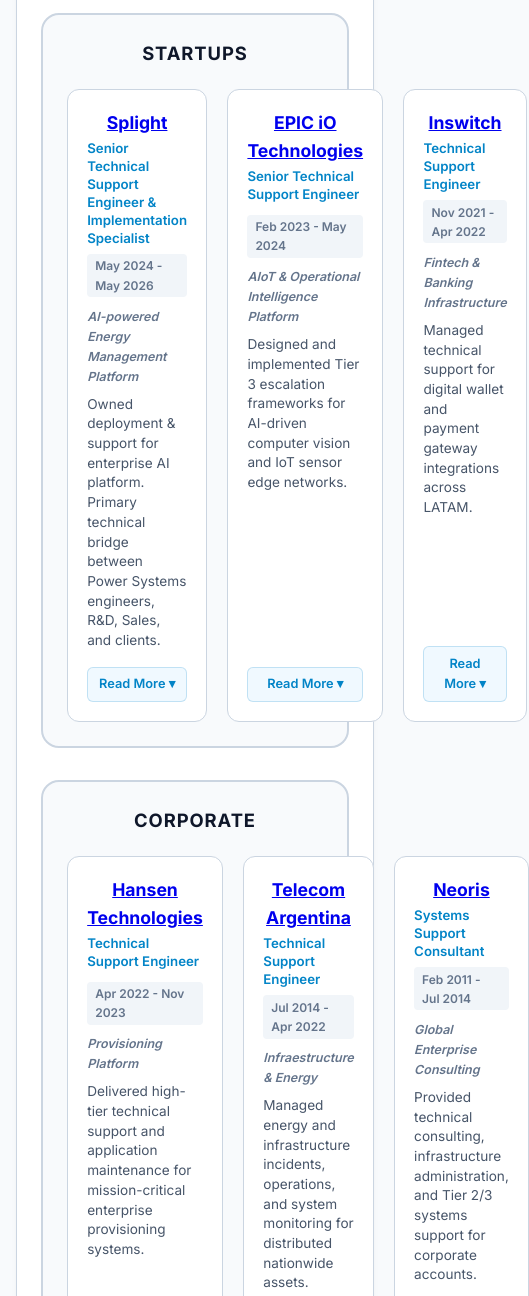
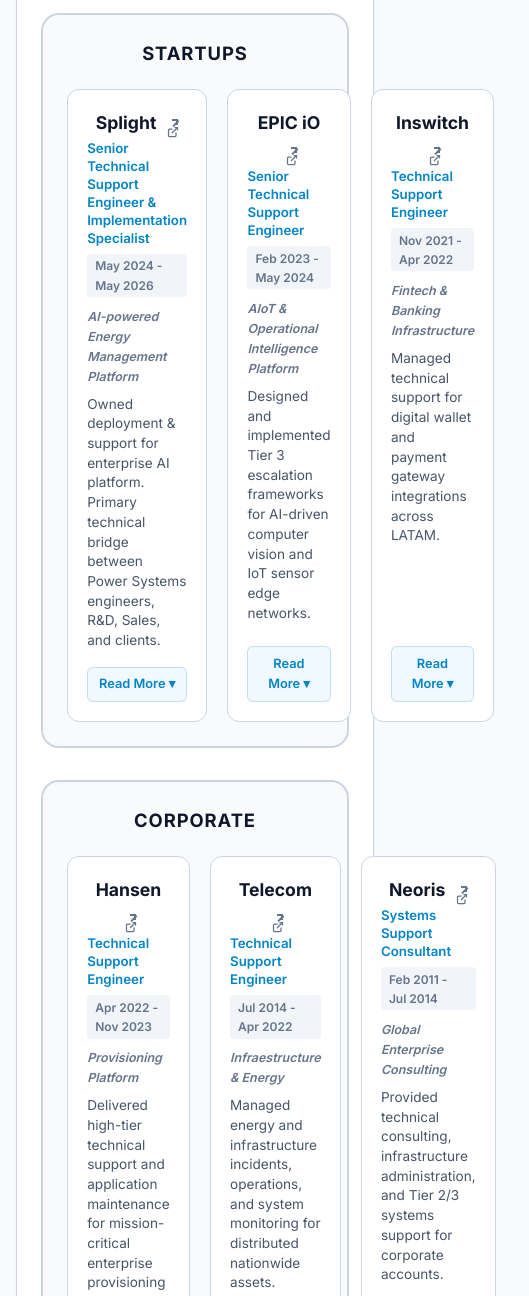
Before and after one commit to ezequiel-contesti/ezequiel-contesti.github.io, a plain HTML site: page extended-cv.html in a window 390 px wide. Shown: the part 1201-2497 px from the top of the page, 529 px wide, since content can reach past the window. Drawn offline with Linux system fonts and the light colour scheme.

Commit message:
Added Links and Fixed Mobile View

```diff
--- a/extended-cv.css
+++ b/extended-cv.css
@@ -632,3 +632,71 @@
         grid-template-columns: 1fr !important;
     }
 }
+
+/* --- Fix Mobile View --- */
+@media (max-width: 768px) {
+
+    .company-grid,
+    .startups-grid,
+    .corporate-grid,
+    .experience-grid {
+        display: flex !important;
+        flex-direction: column !important;
+        grid-template-columns: 1fr !important;
+        gap: 1.25rem !important;
+    }
+
+    .company-card {
+        width: 100% !important;
+        box-sizing: border-box !important;
+    }
+
+.company-link {
+    display: inline-block !important;
+    position: relative !important;
+    width: 12px !important;
+    height: 12px !important;
+    margin-left: 6px !important;
+    vertical-align: middle !important;
+    text-decoration: none !important;
+}
+
+/* Punta de la flecha */
+.company-link::before {
+    content: '' !important;
+    position: absolute !important;
+    top: 1px !important;
+    right: 1px !important;
+    width: 6px !important;
+    height: 6px !important;
+    border-top: 2px solid #64748b !important;
+    border-right: 2px solid #64748b !important;
+    transition: all 0.2s ease !important;
+}
+
+/* Cuerpo / Línea diagonal */
+.company-link::after {
+    content: '' !important;
+    position: absolute !important;
+    top: 2px !important;
+    right: 1px !important;
+    width: 8px !important;
+    height: 2px !important;
+    background-color: #64748b !important;
+    transform: rotate(-45deg) !important;
+    transform-origin: top right !important;
+    transition: all 0.2s ease !important;
+}
+
+/* Efecto Hover */
+.company-link:hover::before {
+    border-color: #0284c7 !important;
+}
+
+.company-link:hover::after {
+    background-color: #0284c7 !important;
+}
+
+.company-link:hover {
+    transform: translate(1px, -1px) !important;
+}
--- a/extended-cv.html
+++ b/extended-cv.html
@@ -29,7 +29,7 @@
             <div class="header-contact">
                 <p>📍 Vancouver, BC, Canada</p>
                 <p><a href="mailto:ezequielcontesti@hotmail.com">ezequielcontesti@hotmail.com</a></p>
-                <p><a href="https://linkedin.com" target="_blank">LinkedIn Profile</a></p>
+                <p><a href="https://www.linkedin.com/in/ezequielcontesti/" target="_blank">LinkedIn Profile</a></p>
             </div>
         </header>
 
@@ -60,9 +60,7 @@
                     <!-- Splight -->
                     <article class="company-card">
                         <div class="card-header">
-                            <h3>
-                             <a href="https://www.splight-ai.com" target="_blank" rel="noopener noreferrer">Splight</a>
-                            </h3>
+                            <h3>Splight <a href="https://www.splight-ai.com" target="_blank" rel="noopener noreferrer" class="company-link"><svg width="12" height="12" viewBox="0 0 24 24" fill="none" stroke="#64748b" stroke-width="2.5"><path d="M18 13v6a2 2 0 0 1-2 2H5a2 2 0 0 1-2-2V8a2 2 0 0 1 2-2h6"/><polyline points="15 3 21 3 21 9"/><line x1="10" y1="14" x2="21" y2="3"/></svg></a></h3>
                             <span class="role">Senior Technical Support Engineer & Implementation Specialist</span>
                             <span class="date">May 2024 - May 2026</span>
                         </div>
@@ -85,9 +83,7 @@
                     <!-- EPIC iO -->
                     <article class="company-card">
                         <div class="card-header">
-                            <h3>
-                             <a href="https://www.epicio.com/" target="_blank" rel="noopener noreferrer">EPIC iO Technologies</a>
-                            </h3>
+                            <h3>EPIC iO <a href="https://www.epicio.com/" target="_blank" rel="noopener noreferrer" class="company-link"><svg width="12" height="12" viewBox="0 0 24 24" fill="none" stroke="#64748b" stroke-width="2.5"><path d="M18 13v6a2 2 0 0 1-2 2H5a2 2 0 0 1-2-2V8a2 2 0 0 1 2-2h6"/><polyline points="15 3 21 3 21 9"/><line x1="10" y1="14" x2="21" y2="3"/></svg></a></h3>
                             <span class="role">Senior Technical Support Engineer</span>
                             <span class="date">Feb 2023 - May 2024</span>
                         </div>
@@ -110,9 +106,7 @@
                     <!-- Inswitch -->
                     <article class="company-card">
                         <div class="card-header">
-                            <h3>
-                                <a href="https://www.inswitch.com" target="_blank" rel="noopener noreferrer">Inswitch</a>
-                            </h3>
+                            <h3>Inswitch <a href="https://www.inswitch.com" target="_blank" rel="noopener noreferrer" class="company-link"><svg width="12" height="12" viewBox="0 0 24 24" fill="none" stroke="#64748b" stroke-width="2.5"><path d="M18 13v6a2 2 0 0 1-2 2H5a2 2 0 0 1-2-2V8a2 2 0 0 1 2-2h6"/><polyline points="15 3 21 3 21 9"/><line x1="10" y1="14" x2="21" y2="3"/></svg></a></h3>
                             <span class="role">Technical Support Engineer</span>
                             <span class="date">Nov 2021 - Apr 2022</span>
                         </div>
@@ -143,9 +137,7 @@
                     <!-- Hansen -->
                     <article class="company-card">
                         <div class="card-header">
-                             <h3>
-                                <a href="https://www.hansencx.com/" target="_blank" rel="noopener noreferrer">Hansen Technologies</a>
-                            </h3>
+                             <h3>Hansen <a href="https://www.hansencx.com/" target="_blank" rel="noopener noreferrer" class="company-link"><svg width="12" height="12" viewBox="0 0 24 24" fill="none" stroke="#64748b" stroke-width="2.5"><path d="M18 13v6a2 2 0 0 1-2 2H5a2 2 0 0 1-2-2V8a2 2 0 0 1 2-2h6"/><polyline points="15 3 21 3 21 9"/><line x1="10" y1="14" x2="21" y2="3"/></svg></a></h3>
                             <span class="role">Technical Support Engineer</span>
                             <span class="date">Apr 2022 - Nov 2023</span>
                         </div>
@@ -166,9 +158,7 @@
                     <!-- Telecom Argentina -->
                     <article class="company-card">
                         <div class="card-header">
-                            <h3>
-                                <a href="https://www.personal.com.ar/tech" target="_blank" rel="noopener noreferrer">Telecom Argentina</a>
-                            </h3>
+                            <h3>Telecom <a href="https://www.personal.com.ar/tech" target="_blank" rel="noopener noreferrer" class="company-link"><svg width="12" height="12" viewBox="0 0 24 24" fill="none" stroke="#64748b" stroke-width="2.5"><path d="M18 13v6a2 2 0 0 1-2 2H5a2 2 0 0 1-2-2V8a2 2 0 0 1 2-2h6"/><polyline points="15 3 21 3 21 9"/><line x1="10" y1="14" x2="21" y2="3"/></svg></a></h3>
                             <span class="role">Technical Support Engineer</span>
                             <span class="date">Jul 2014 - Apr 2022</span>
                         </div>
@@ -189,9 +179,7 @@
                     <!-- Neoris -->
                     <article class="company-card">
                         <div class="card-header">
-                            <h3>
-                                <a href="https://www.neoris.com" target="_blank" rel="noopener noreferrer">Neoris</a>
-                            </h3>
+                            <h3>Neoris <a href="https://www.neoris.com" target="_blank" rel="noopener noreferrer" class="company-link"><svg width="12" height="12" viewBox="0 0 24 24" fill="none" stroke="#64748b" stroke-width="2.5"><path d="M18 13v6a2 2 0 0 1-2 2H5a2 2 0 0 1-2-2V8a2 2 0 0 1 2-2h6"/><polyline points="15 3 21 3 21 9"/><line x1="10" y1="14" x2="21" y2="3"/></svg></a></h3>
                             <span class="role">Systems Support Consultant</span>
                             <span class="date">Feb 2011 - Jul 2014</span>
                         </div>
```
Also changed, not shown: style.css (+29 -0 lines).
